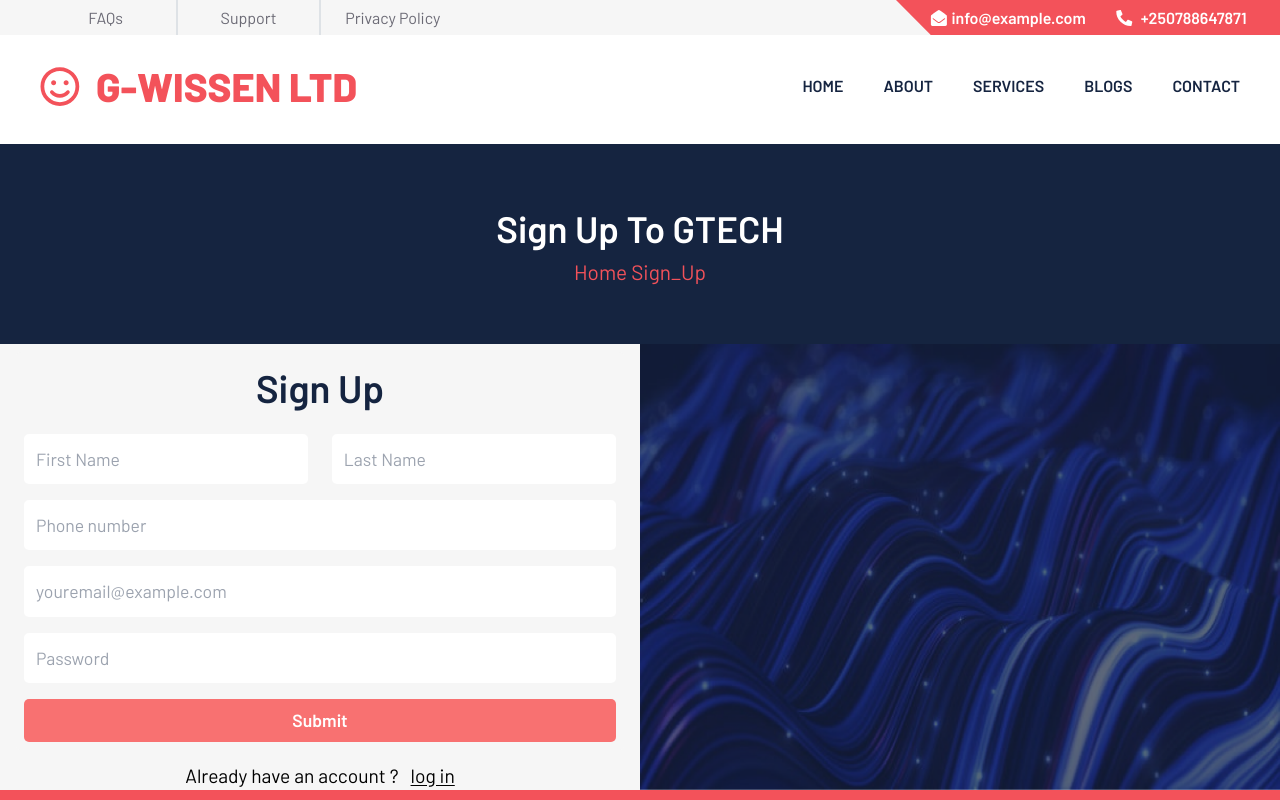
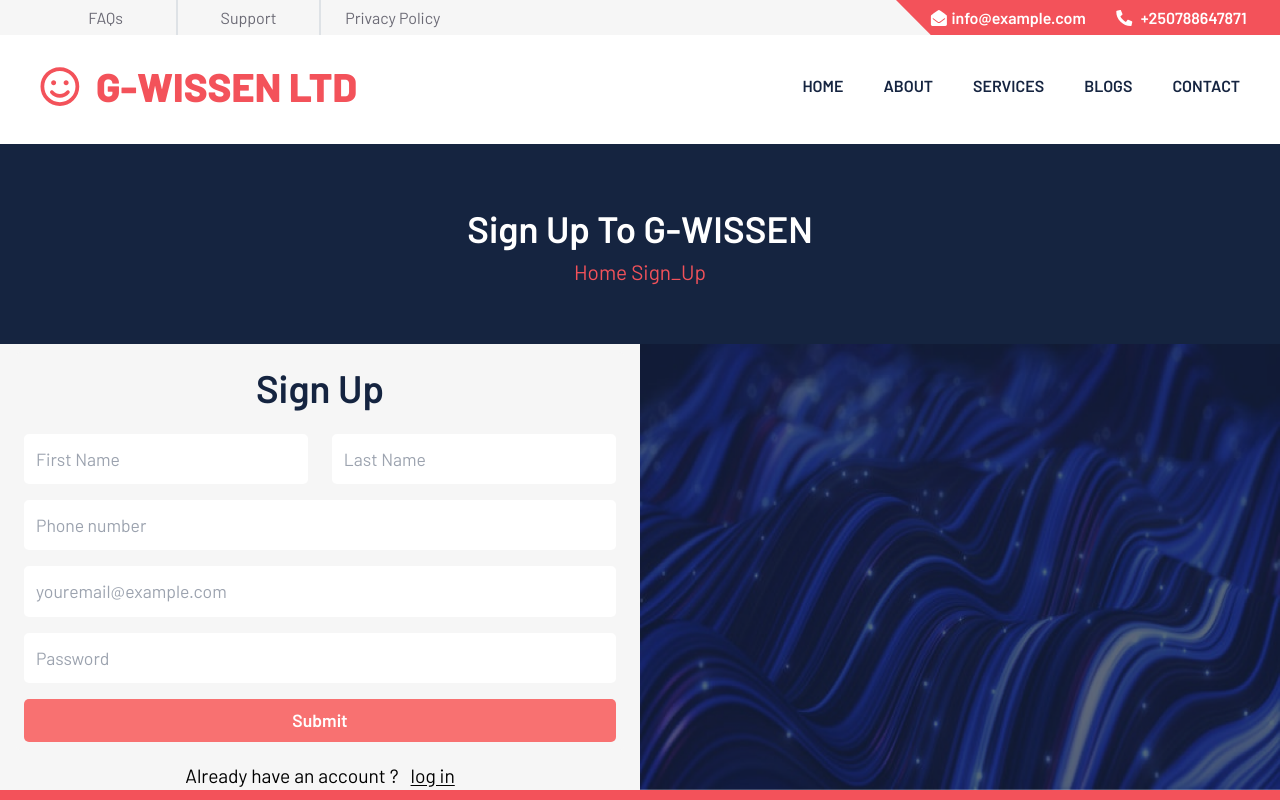
Before and after one commit to stylosconsults/gtechcenter, a Next.js app: page /auth/register in a window 1280 px wide. Shown: the top 800 px of the page. Built offline with nearby package versions, Linux system fonts and the light colour scheme.

Commit message:
registering module changed

```diff
--- a/src/app/auth/register/page.tsx
+++ b/src/app/auth/register/page.tsx
@@ -89,7 +89,7 @@ const RegisterPage = () => {
 
     return (
         <div className='flex flex-col'>
-            <PagesTopDiv heading='Sign Up To GTECH' paragraph='Home Sign_Up' />
+            <PagesTopDiv heading='Sign Up To G-WISSEN' paragraph='Home Sign_Up' />
 
             <div className='flex '>
 
```
